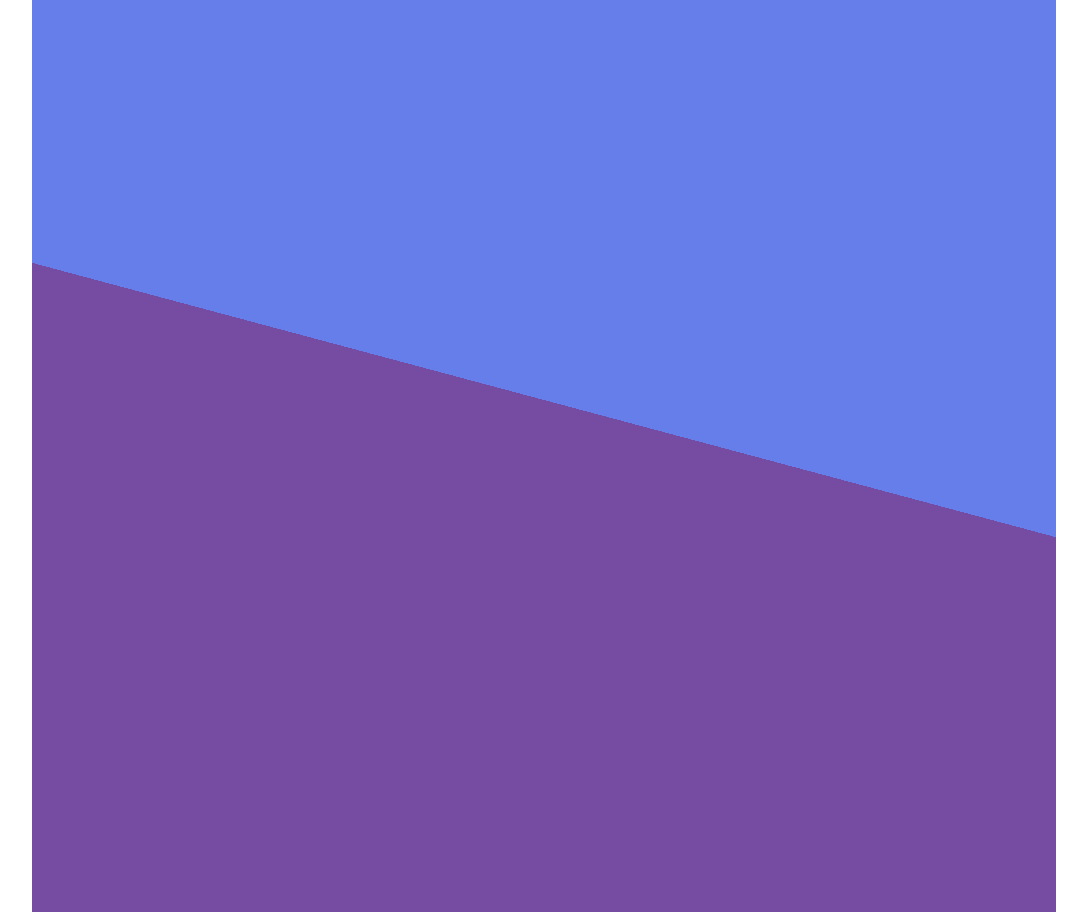
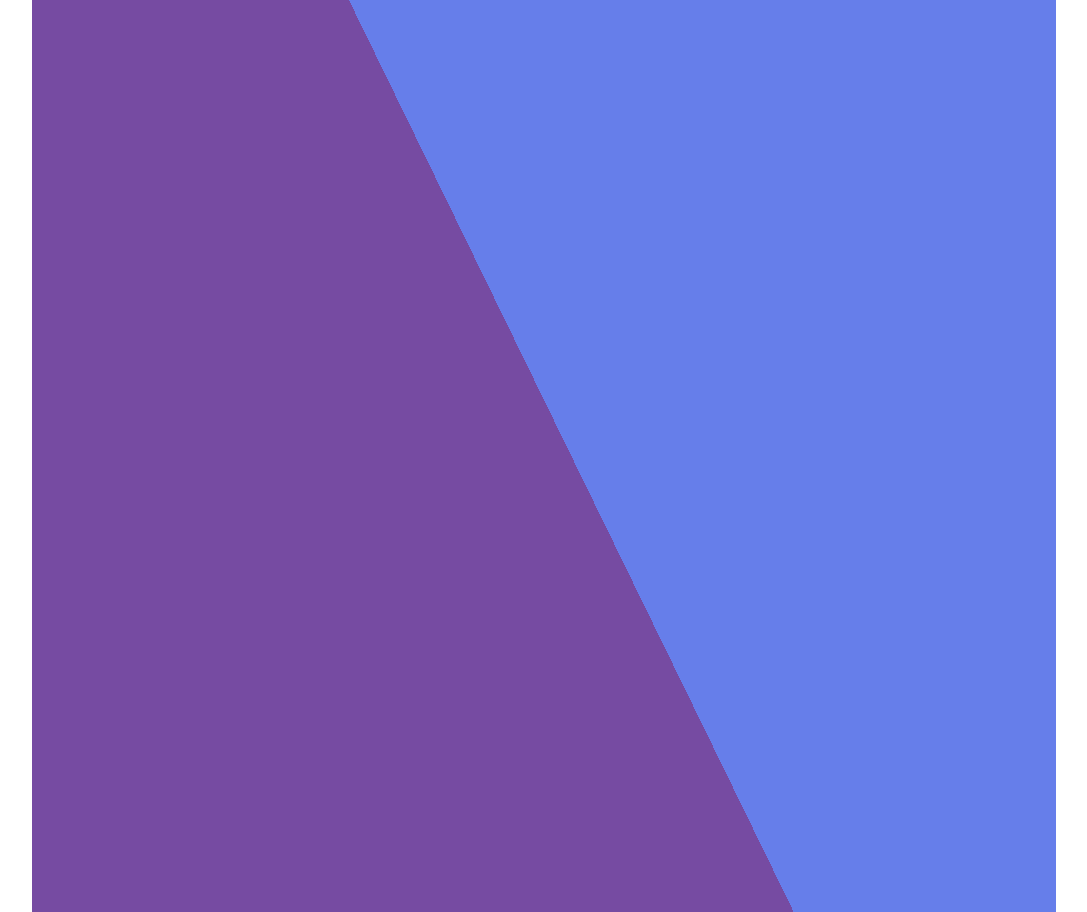
Before and after one commit to saadMeddiche/read-a-book_react, a React (Vite) app: page / in a window 1280 px wide. Shown: the whole page, without its empty margins (96-1183 px from the left). Built offline with nearby package versions, Linux system fonts and the light colour scheme.

Commit message:
refactor: replace setInterval with requestAnimationFrame for smoother animation

```diff
--- a/src/App.tsx
+++ b/src/App.tsx
@@ -2,25 +2,55 @@ import './App.css'
 import * as React from "react";
 import {useEffect, useRef, useState} from "react";
 
+// function App() {
+//     console.log('[APP] Hello');
+//     const [degreeState, setDegreeState] = useState<number>(0); console.log("degreeState", degreeState);
+//     const intervalReference = useRef(-1);  console.log("intervalReference", intervalReference);
+//
+//     useEffect(() => {
+//         console.log('[APP.useEffect] Mounting');
+//
+//         intervalReference.current = setInterval(() => {
+//             setDegreeState((degree) => degree + 1);
+//             console.log("[APP.useEffect] intervalReference.current", intervalReference.current);
+//         }, 1)
+//
+//         console.log("[APP.useEffect] Goodbye");
+//
+//         return () => {
+//             console.log('[APP.useEffect] Unmounting');
+//             clearInterval(intervalReference.current)
+//         };
+//
+//     }, []);
+//
+//     console.log('[APP] Goodbye');
+//     return (
+//         <>
+//             <div className="app-container" id="app-container"
+//                  style={{'--app-linear-gradient-degree': `${degreeState}deg`} as React.CSSProperties}
+//             >
+//
+//             </div>
+//         </>
+//     )
+// }
+
 function App() {
     console.log('[APP] Hello');
     const [degreeState, setDegreeState] = useState<number>(0); console.log("degreeState", degreeState);
-    const intervalReference = useRef(-1);  console.log("intervalReference", intervalReference);
 
     useEffect(() => {
         console.log('[APP.useEffect] Mounting');
 
-        intervalReference.current = setInterval(() => {
-            setDegreeState((degree) => degree + 1);
-            console.log("[APP.useEffect] intervalReference.current", intervalReference.current);
-        }, 1)
+        const animate = () => {
+            setDegreeState((degree) => (degree + 1) % 360);
+            requestAnimationFrame(animate)
+        }
+
+        animate();
 
         console.log("[APP.useEffect] Goodbye");
-
-        return () => {
-            console.log('[APP.useEffect] Unmounting');
-            clearInterval(intervalReference.current)
-        };
 
     }, []);
 
```
